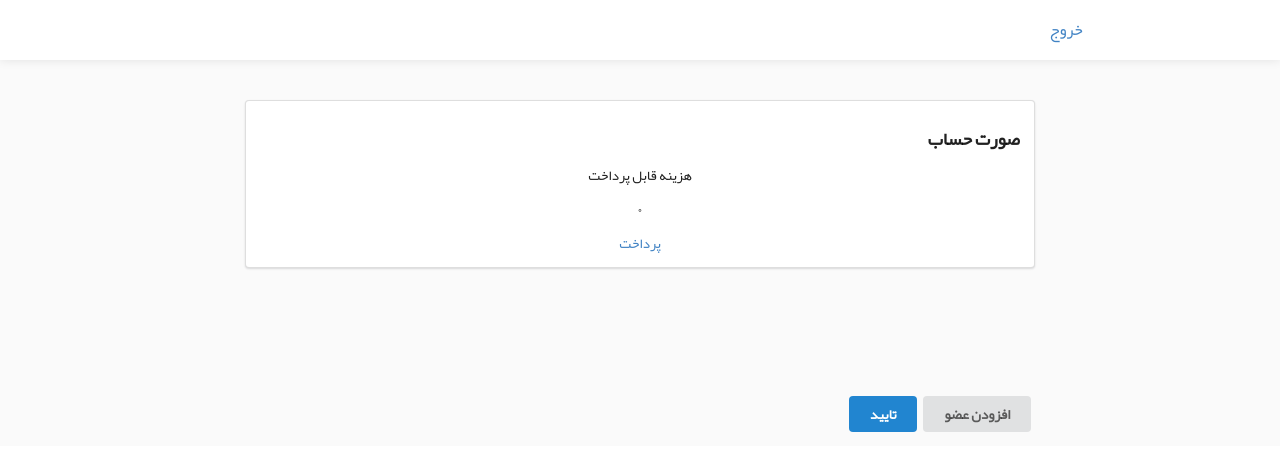
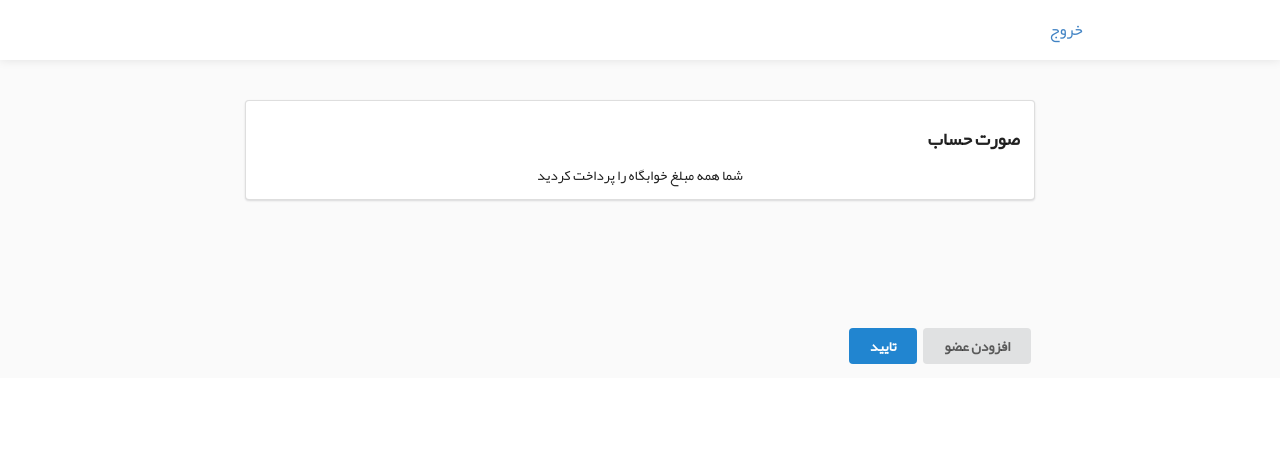
Before and after one commit to alimahdiyar/sfmc, a Django app: page /dorm/dorm_users/ in a window 1280 px wide. Shown: the top 471 px of the page. Run offline with Django 3.2, Linux system fonts and the light colour scheme; the visitor is signed in with stand-in values (Sample User, id 1); data that the repository does not hold is empty.

Commit message:
make front better

```diff
--- a/templates/dorm_users.html
+++ b/templates/dorm_users.html
@@ -44,9 +44,13 @@
         <div class="ui piled segment" id="content_main_content_second">
             <div class="text_main_content">
               <h3 class="ui right aligned header" style="margin-top: 13px;">صورت حساب</h3>
-              <p>هزینه قابل پرداخت</p>
-              <p>{{to_pay_amount}}</p>
-              <a href="{% url 'dorm:pay_bill' %}">پرداخت</a>
+                {% if to_pay_amount %}
+                <p>هزینه قابل پرداخت</p>
+                <p>{{to_pay_amount}}</p>
+                <a href="{% url 'dorm:pay_bill' %}">پرداخت</a>
+                {% else %}
+                <p>شما همه مبلغ خوابگاه را پرداخت کردید</p>
+                {% endif %}
             </div>
         </div>
     </div>
```
